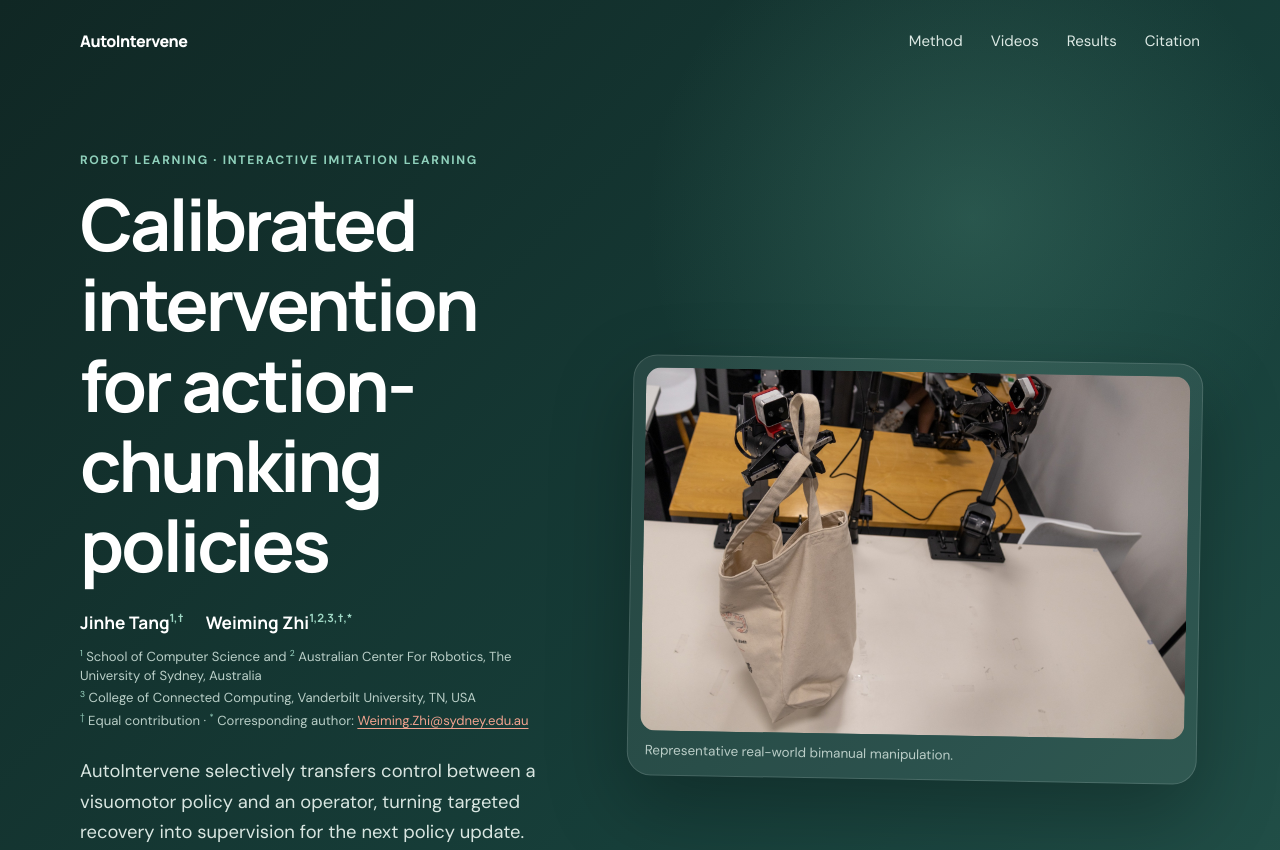
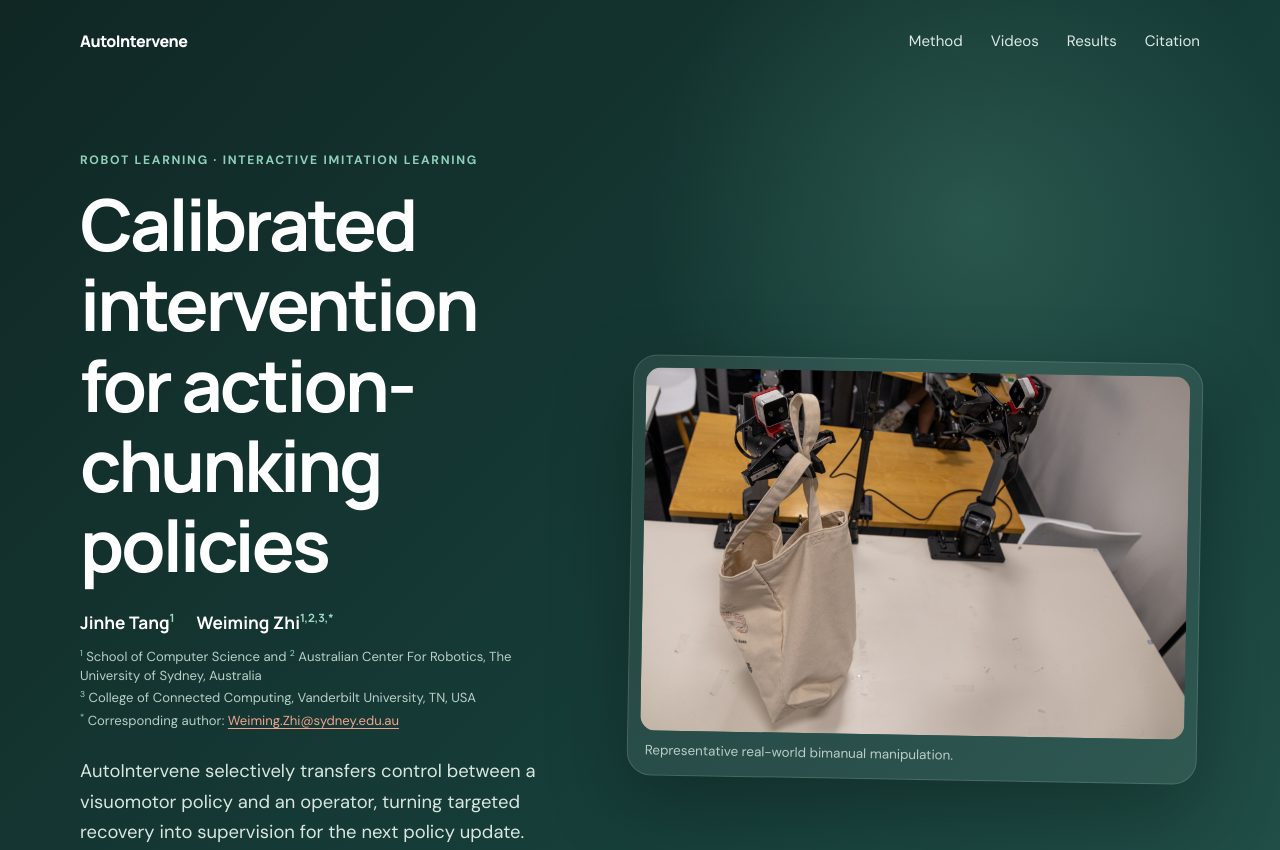
Before and after one commit to 123qwedsa123/AutoIntervene, a plain HTML site: page index.html in a window 1280 px wide. Shown: the top 850 px of the page. Drawn offline with Linux system fonts and the light colour scheme.

Commit message:
Correct author contribution labels

```diff
--- a/index.html
+++ b/index.html
@@ -28,12 +28,12 @@
         <h1>Calibrated intervention for action-chunking policies</h1>
         <div class="authors" aria-label="Authors and affiliations">
           <p class="author-names">
-            <span>Jinhe Tang<sup>1,&dagger;</sup></span>
-            <span>Weiming Zhi<sup>1,2,3,&dagger;,*</sup></span>
+            <span>Jinhe Tang<sup>1</sup></span>
+            <span>Weiming Zhi<sup>1,2,3,*</sup></span>
           </p>
           <p class="affiliations"><sup>1</sup> School of Computer Science and <sup>2</sup> Australian Center For Robotics, The University of Sydney, Australia</p>
           <p class="affiliations"><sup>3</sup> College of Connected Computing, Vanderbilt University, TN, USA</p>
-          <p class="author-notes"><sup>&dagger;</sup> Equal contribution · <sup>*</sup> Corresponding author: <a href="mailto:Weiming.Zhi@sydney.edu.au">Weiming.Zhi@sydney.edu.au</a></p>
+          <p class="author-notes"><sup>*</sup> Corresponding author: <a href="mailto:Weiming.Zhi@sydney.edu.au">Weiming.Zhi@sydney.edu.au</a></p>
         </div>
         <p class="lede">AutoIntervene selectively transfers control between a visuomotor policy and an operator, turning targeted recovery into supervision for the next policy update.</p>
         <div class="actions">
```
